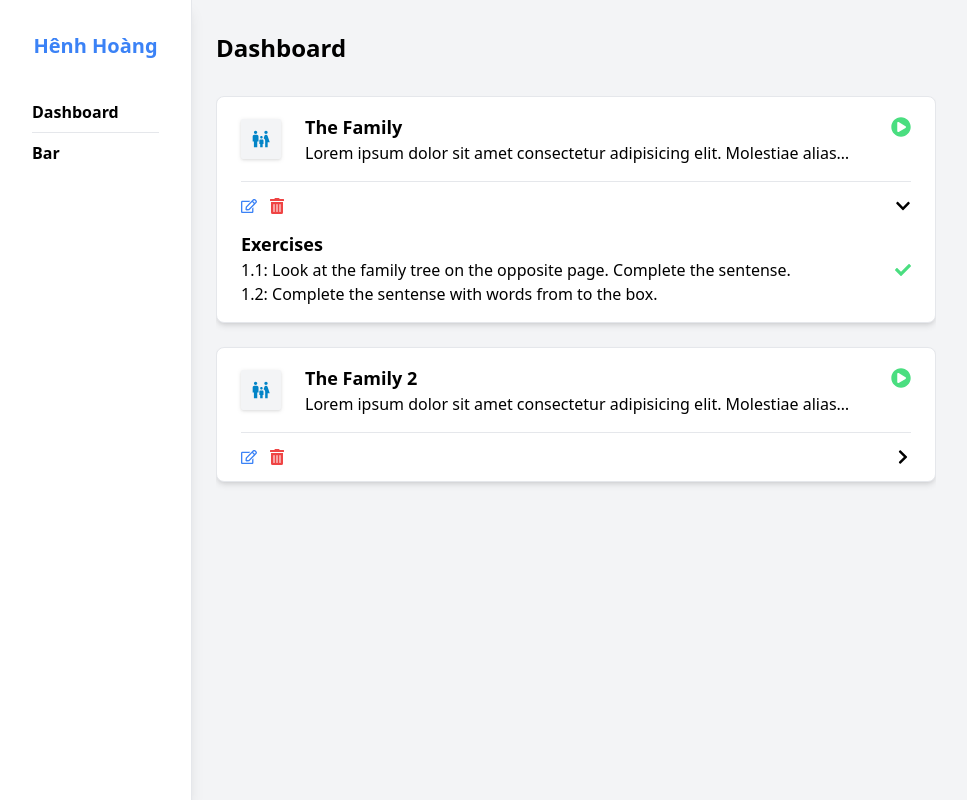
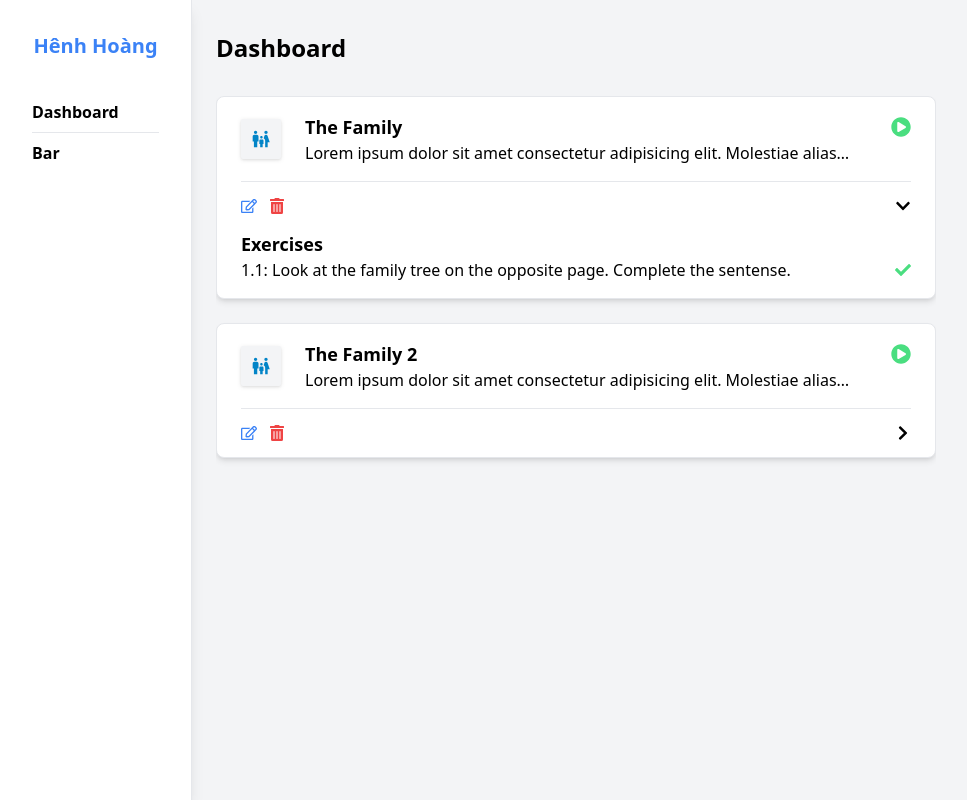
Before and after one commit to henhhenh13/Study-with-me, a React (Create React App) app: page / in a window 1280 px wide. Both pictures are taken after a click on the icon 903 px from the left and 206 px from the top of the page. Shown: the whole page, without its empty margins (0-967 px from the left). Built offline with nearby package versions, Linux system fonts and the light colour scheme.

Commit message:
feat: complete render unit item

```diff
--- a/src/components/units/unit-item.tsx
+++ b/src/components/units/unit-item.tsx
@@ -1,36 +1,42 @@
 import clsx from 'clsx'
 import React, { useState } from 'react'
-import { FaRegEdit, FaChevronRight, FaCheck, FaPlayCircle, FaTrashAlt } from 'react-icons/fa'
+import {
+  FaRegEdit,
+  FaChevronRight,
+  FaCheck,
+  FaPlayCircle,
+  FaTrashAlt
+} from 'react-icons/fa'
 import { type UnitSerialized } from '../../managers/units/unit-serialized'
 
-type UnitItemProps = UnitSerialized
+interface UnitItemProps extends UnitSerialized {
+  unitIndex: number
+}
 export const UnitItem = ({ ...props }: UnitItemProps): React.ReactElement => {
-  const { title, svgAvatar: SvgAvatar, flags, description } = props
+  const { title, svgAvatar: SvgAvatar, flags, description, exercises, unitIndex } = props
   const [isShowExercise, setIsShowExercise] = useState<boolean>(false)
 
   return (
     <li className="py-4 px-6 space-y-4 w-full bg-white rounded-lg shadow-md border hover:shadow-lg transition-all duration-500">
       <div className="flex items-center w-full gap-x-6">
         <div className="min-w-[40px] min-h-[40px] rounded-sm bg-gray-100 flex-1 flex items-center justify-center drop-shadow">
-          {flags.isSvgAvatar && SvgAvatar != null && <SvgAvatar className='text-xl text-sky-600'/>}
+          {flags.isSvgAvatar && SvgAvatar != null && (
+            <SvgAvatar className="text-xl text-sky-600" />
+          )}
         </div>
         <div className="max-w-full">
-          <div className='flex items-center justify-between'>
-            <h2 className="capitalize font-semibold text-lg">
-              {title}
-            </h2>
-            <FaPlayCircle className='text-green-400 text-xl cursor-pointer transition-all duration-200 hover:text-green-500 hover:scale-125 active:text-green-600'/>
+          <div className="flex items-center justify-between">
+            <h2 className="capitalize font-semibold text-lg">{title}</h2>
+            <FaPlayCircle className="text-green-400 text-xl cursor-pointer transition-all duration-200 hover:text-green-500 hover:scale-125 active:text-green-600" />
           </div>
-          <p className="line-clamp-1">
-            {description}
-          </p>
+          <p className="line-clamp-1">{description}</p>
         </div>
       </div>
       <hr />
       <div className="flex items-center justify-between">
         <div className="flex items-center space-x-3">
           <FaRegEdit className="cursor-pointer text-blue-500 transition-all duration-200 hover:scale-125 hover:text-blue-600 active:text-blue-700" />
-          <FaTrashAlt className='cursor-pointer text-red-500 transition-all duration-200 hover:scale-125 hover:text-red-600 active:text-red-700'/>
+          <FaTrashAlt className="cursor-pointer text-red-500 transition-all duration-200 hover:scale-125 hover:text-red-600 active:text-red-700" />
         </div>
         <div>
           <FaChevronRight
@@ -48,16 +54,14 @@ export const UnitItem = ({ ...props }: UnitItemProps): React.ReactElement => {
         <div>
           <h2 className="font-semibold text-lg">Exercises</h2>
           <ul>
-            <li className="cursor-pointer hover:text-blue-600 transition-colors duration-200 flex items-center justify-between">
-              <p>
-                1.1: Look at the family tree on the opposite page. Complete the
-                sentense.
-              </p>
-              <FaCheck className="text-green-400" />
-            </li>
-            <li className="cursor-pointer hover:text-blue-600 transition-colors duration-200">
-              <p>1.2: Complete the sentense with words from to the box.</p>
-            </li>
+            {exercises.map((exercise, index) => (
+              <li key={exercise.exerciseId} className="cursor-pointer hover:text-blue-600 transition-colors duration-200 flex items-center justify-between">
+                <p>
+                  {unitIndex}.{index + 1}: {exercise.title}
+                </p>
+                <FaCheck className="text-green-400" />
+              </li>
+            ))}
           </ul>
         </div>
       )}
--- a/src/components/units/unit-list.tsx
+++ b/src/components/units/unit-list.tsx
@@ -6,6 +6,7 @@ import { fromApiToUnit } from '../../managers/units/unit-serialized'
 
 const data: UnitState[] = [
   {
+    unitId: '0',
     title: 'The family',
     description: 'Lorem ipsum dolor sit amet consectetur adipisicing elit. Molestiae alias voluptates illum expedita, a dolorum, optio natus magnam, incidunt possimus fugiat minima eaque reiciendis! Sit sed voluptatem quam deserunt earum!',
     svgAvatar: MdFamilyRestroom,
@@ -21,6 +22,7 @@ const data: UnitState[] = [
     ]
   },
   {
+    unitId: '1',
     title: 'The family 2',
     description: 'Lorem ipsum dolor sit amet consectetur adipisicing elit. Molestiae alias voluptates illum expedita, a dolorum, optio natus magnam, incidunt possimus fugiat minima eaque reiciendis! Sit sed voluptatem quam deserunt earum!',
     svgAvatar: MdFamilyRestroom,
@@ -48,8 +50,8 @@ export const UnitList = (): React.ReactElement => {
       </div>
       <div className="w-full">
         <ul className="w-full space-y-6 h-screen overflow-y-auto">
-          {units.map(unit => (
-            <UnitItem {...unit}/>
+          {units.map((unit, index) => (
+            <UnitItem {...unit} unitIndex={index + 1} key={unit.unitId}/>
           ))}
         </ul>
       </div>
--- a/src/managers/units/unit-serialized.ts
+++ b/src/managers/units/unit-serialized.ts
@@ -2,6 +2,7 @@ import { type ExerciseSerialized, fromApiToExercise } from '../exercise/exercise
 import { type UnitState } from './unit-state'
 
 export interface UnitSerialized {
+  unitId: UnitState['unitId']
   title: UnitState['title']
   description: UnitState['description']
   avatar: UnitState['avatar']
@@ -14,9 +15,10 @@ export interface UnitSerialized {
 }
 
 export const fromApiToUnit = (raw: UnitState): UnitSerialized => {
-  const { title, description, avatar, svgAvatar, exercises } = raw
+  const { unitId, title, description, avatar, svgAvatar, exercises } = raw
   const exercisesSerialized = exercises.map((exercise) => fromApiToExercise(exercise))
   return {
+    unitId,
     title,
     description,
     avatar,
--- a/src/managers/units/unit-state.ts
+++ b/src/managers/units/unit-state.ts
@@ -2,6 +2,7 @@ import { type IconType } from 'react-icons/lib'
 import { type ExerciseState } from '../exercise/exercise-state'
 
 export interface UnitState {
+  unitId: string
   title: string
   description: string
   avatar: string | null
```
